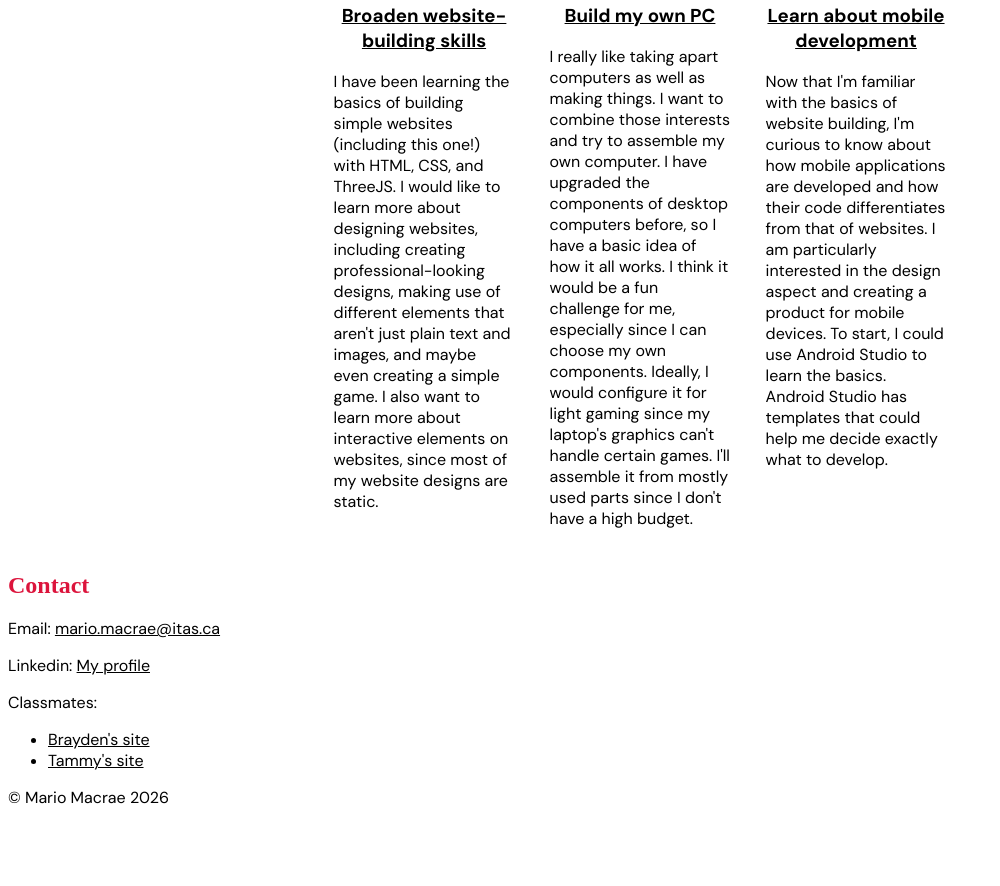
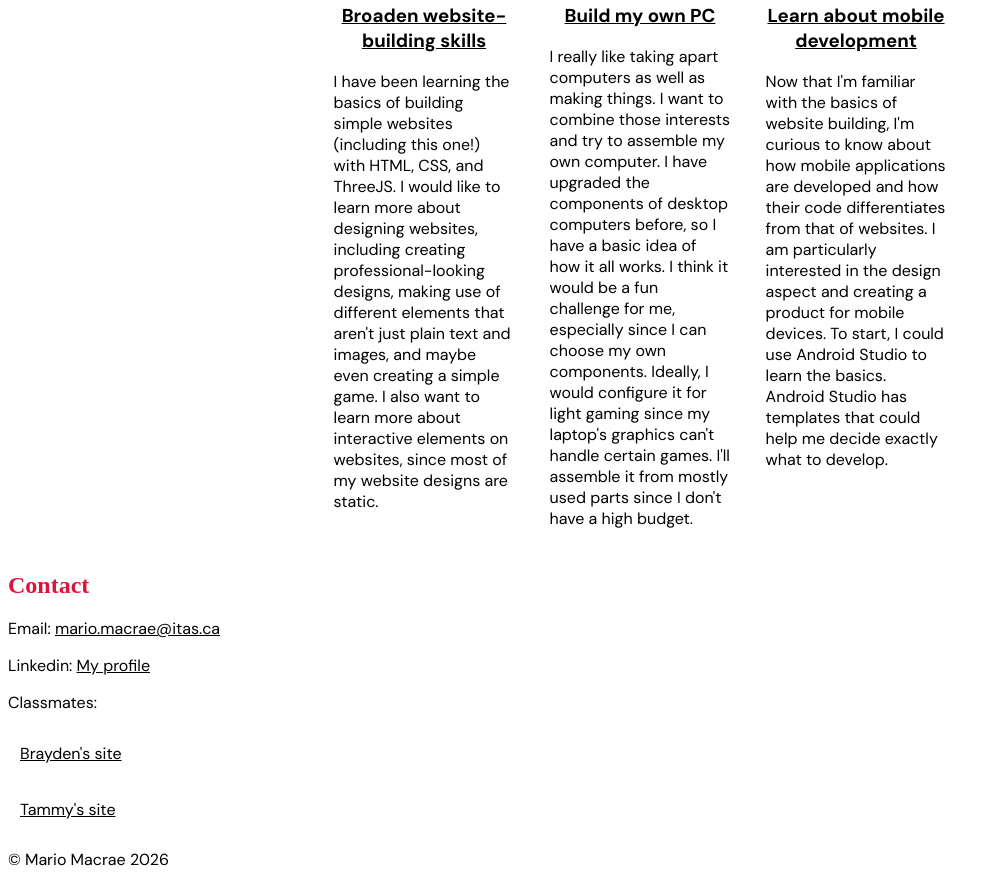
Before and after one commit to mariomacrae/mariomacrae.github.io, a plain HTML site: page index.html in a window 1280 px wide. Shown: the part 1136-2022 px from the top of the page, without its empty margins (0-1000 px from the left). Before the commit the page ends 1960 px from the top, so only its background shows below. Drawn offline with nearby package versions, Linux system fonts and the light colour scheme; animation ran at ten frames a second; a web font is replaced by a local one.

Commit message:
New CSS rule for accessibility

```diff
--- a/index.html
+++ b/index.html
@@ -851,7 +851,7 @@ My experience with computers dates back to when I got a VTech laptop when I was
 <p>Email: <a href="mailto:mario.macrae@itas.ca">mario.macrae@itas.ca</a></p>
 <p>Linkedin: <a href="https://www.linkedin.com/in/mario-macrae-b6a44a38b">My profile</a></p>
 <p>Classmates:</p>
-<ul>
+<ul class="inline-link">
 <li><a href="https://brayden-brezden.github.io">Brayden's site</a></li>
 <li><a href="https://tammy587.github.io">Tammy's site</a></li>
 </ul>
--- a/portfolio.css
+++ b/portfolio.css
@@ -140,6 +140,22 @@ img {
   flex: 1;       /* share the row with the hobbies list, half each */
   min-width: 0;  /* let it shrink when the window narrows */
 }
+.inline-link {
+  display: flex;
+  flex-direction: column;
+  align-items: flex-start;
+  gap: 8px; /* 8px vertical space between stacked links */
+  list-style: none;
+  padding: 0;
+}
+.inline-link a {
+  display: inline-flex;
+  align-items: center;
+  min-height: 48px;
+  min-width: 48px;
+  padding: 8px 12px;
+  box-sizing: border-box;
+}
   .right-container {
     flex-direction: row; /* list beside picture/scene */
   }
```
